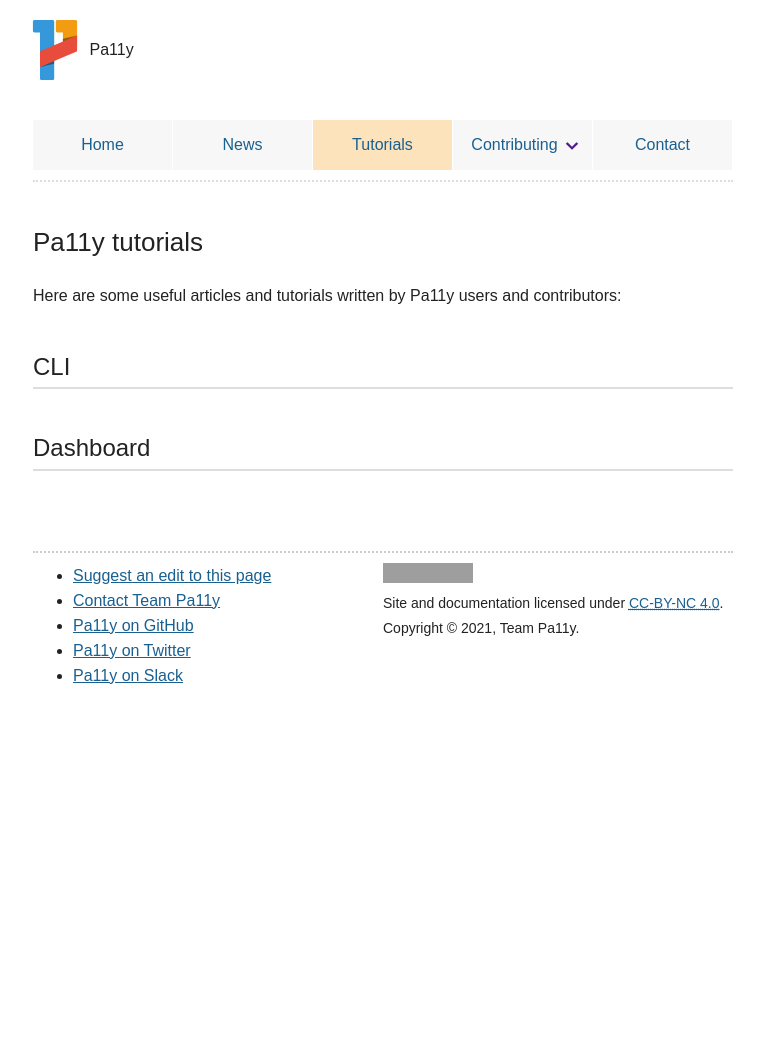
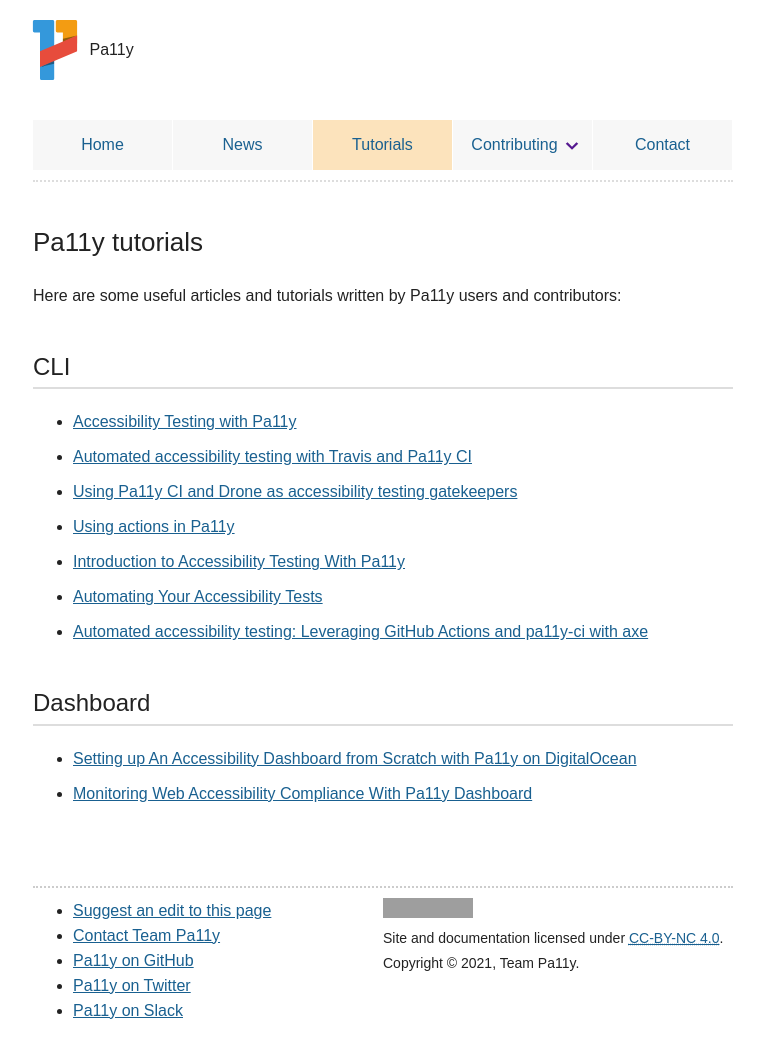
Before and after one commit to pa11y/pa11y.github.io, a Jekyll site: the page built from pages/tutorials.md, in a window 1280 px wide. Shown: the whole page, without its empty margins (257-1021 px from the left). Built offline with Jekyll 4.4.1, drawn with Linux system fonts in a browser that asks for light colours; before the commit the page ends 900 px from its top, so only the background shows below that; part of the change alters nothing that is shown; grey boxes are pictures that could not be loaded.

Commit message:
Revert "Add meaningful heading names to tutorials page"
This reverts commit 9b610131b739840d64bc39c9f87c360c9c9be2f9.

Turns out it wasn't the right syntax :eyes:

```diff
--- a/_data/tutorials.yml
+++ b/_data/tutorials.yml
@@ -3,7 +3,7 @@
 # the tutorials page.
 #
 
-'Pa11y and pa11y-ci':
+cli:
 
   - title: Accessibility Testing with Pa11y
     url: https://bitsofco.de/pa11y/
@@ -26,7 +26,7 @@
   - title: Automated accessibility testing&#58; Leveraging GitHub Actions and pa11y-ci with axe
     url: https://accessibility.civicactions.com/posts/automated-accessibility-testing-leveraging-github-actions-and-pa11y-ci-with-axe
 
-'Pa11y Dashboard':
+dashboard:
 
   - title: Setting up An Accessibility Dashboard from Scratch with Pa11y on DigitalOcean
     url: https://una.im/pa11y-dash/
```
